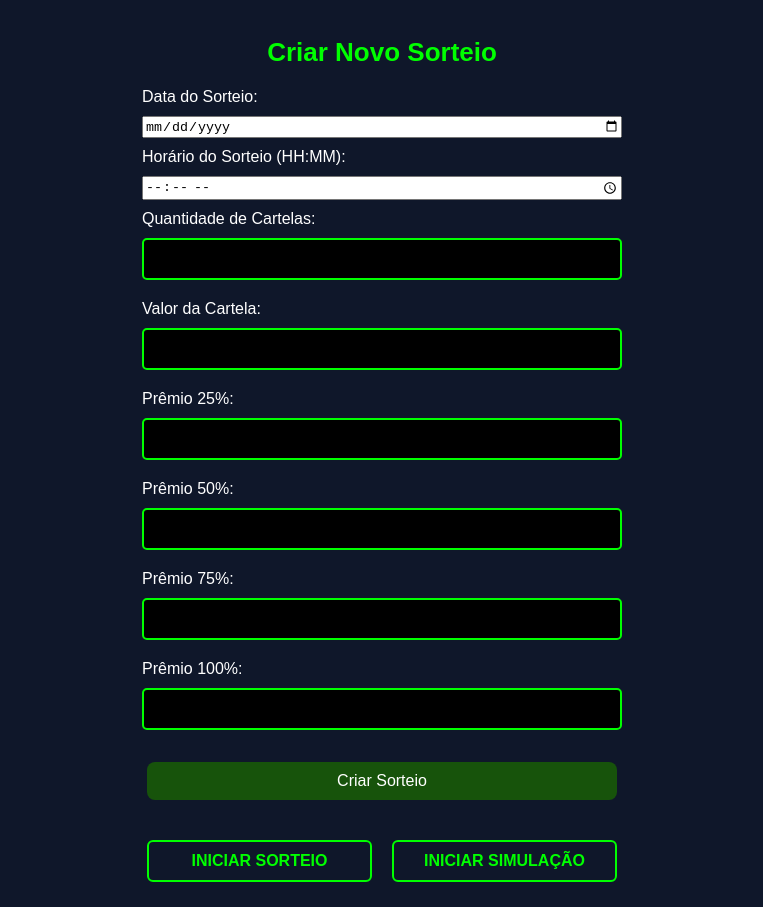
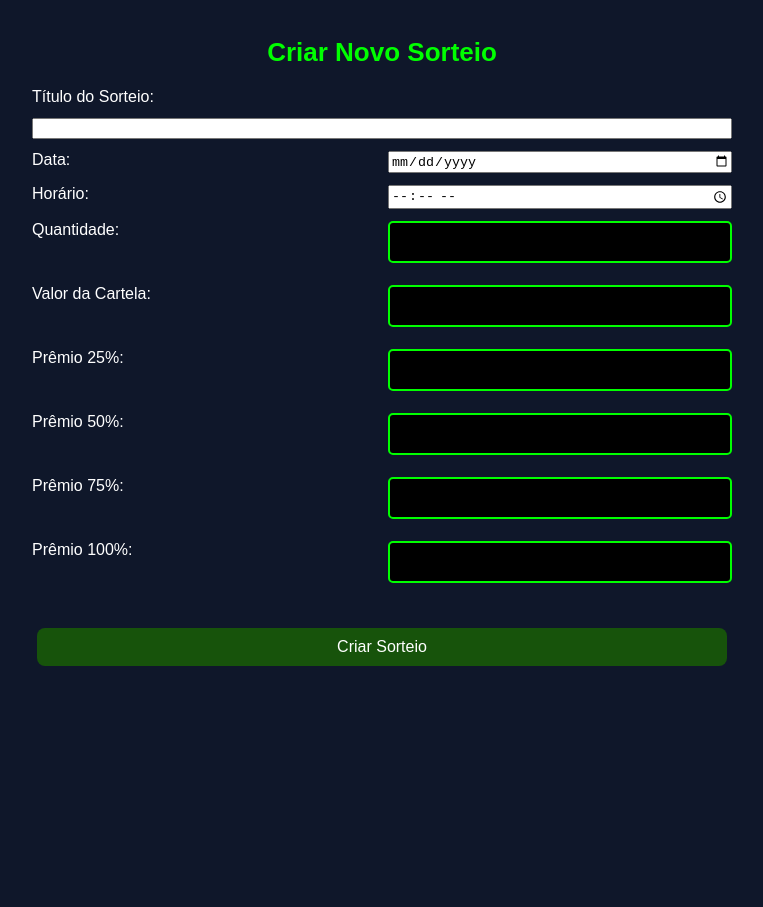
Before and after one commit to blinbingo/kombi, a Next.js app: page /admin/novo in a window 1280 px wide. Shown: the whole page, without its empty margins (258-1021 px from the left). After the commit the page ends 840 px from the top, so only its background shows below. Built offline with nearby package versions, Linux system fonts and the light colour scheme.

Commit message:
Update novo.js

```diff
--- a/pages/admin/novo.js
+++ b/pages/admin/novo.js
@@ -2,6 +2,7 @@ import React, { useState } from "react";
 import { supabase } from "../../utils/supabaseClient";
 
 export default function NovoSorteio() {
+  const [titulo, setTitulo] = useState("");
   const [data, setData] = useState("");
   const [horario, setHorario] = useState("");
   const [quantidade, setQuantidade] = useState("");
@@ -29,7 +30,7 @@ export default function NovoSorteio() {
   };
 
   const criarSorteio = async () => {
-    if (!data || !horario || !quantidade || !valorCartela || !premios[25] || !premios[50] || !premios[75] || !premios[100]) {
+    if (!titulo || !data || !horario || !quantidade || !valorCartela || !premios[25] || !premios[50] || !premios[75] || !premios[100]) {
       setMensagem("Preencha todos os campos.");
       return;
     }
@@ -40,6 +41,7 @@ export default function NovoSorteio() {
 
     const sorteio = {
       codigoSorteio: codigo,
+      titulo: titulo,
       data: dataSorteio.toISOString(),
       valorCartela: parseFloat(valorCartela),
       premio25: parseFloat(premios[25]),
@@ -77,14 +79,23 @@ export default function NovoSorteio() {
       <h1 style={{ textAlign: "center", color: "#00ff00", fontSize: "26px", marginBottom: "20px" }}>
         Criar Novo Sorteio
       </h1>
-      <div style={{ maxWidth: "480px", margin: "0 auto", display: "flex", flexDirection: "column", gap: "10px" }}>
-        <label>Data do Sorteio:</label>
+      <div style={{
+        maxWidth: "700px",
+        margin: "0 auto",
+        display: "grid",
+        gridTemplateColumns: "1fr 1fr",
+        gap: "12px"
+      }}>
+        <label style={{ gridColumn: "1 / -1" }}>Título do Sorteio:</label>
+        <input type="text" value={titulo} onChange={e => setTitulo(e.target.value)} style={{ gridColumn: "1 / -1" }} />
+
+        <label>Data:</label>
         <input type="date" value={data} onChange={e => setData(e.target.value)} />
 
-        <label>Horário do Sorteio (HH:MM):</label>
+        <label>Horário:</label>
         <input type="time" value={horario} onChange={e => setHorario(e.target.value)} />
 
-        <label>Quantidade de Cartelas:</label>
+        <label>Quantidade:</label>
         <input type="number" value={quantidade} onChange={e => setQuantidade(e.target.value)} />
 
         <label>Valor da Cartela:</label>
@@ -101,22 +112,14 @@ export default function NovoSorteio() {
 
         <label>Prêmio 100%:</label>
         <input type="number" value={premios[100]} onChange={e => setPremios(p => ({ ...p, 100: e.target.value }))} />
+      </div>
 
-        <button onClick={criarSorteio} style={{ marginTop: "12px" }}>
+      <div style={{ maxWidth: "700px", margin: "30px auto 0", display: "flex", flexDirection: "column", gap: "10px" }}>
+        <button onClick={criarSorteio}>
           Criar Sorteio
         </button>
-
-        <div style={{ display: "flex", justifyContent: "space-between", marginTop: "20px", gap: "10px" }}>
-          <button style={{ flex: 1, padding: "10px", backgroundColor: "transparent", border: "2px solid #00ff00", color: "#00ff00", fontWeight: "bold", borderRadius: "6px", cursor: "pointer" }}>
-            INICIAR SORTEIO
-          </button>
-          <button style={{ flex: 1, padding: "10px", backgroundColor: "transparent", border: "2px solid #00ff00", color: "#00ff00", fontWeight: "bold", borderRadius: "6px", cursor: "pointer" }}>
-            INICIAR SIMULAÇÃO
-          </button>
-        </div>
-
         {mensagem && (
-          <p style={{ marginTop: "20px", textAlign: "center", fontWeight: "bold" }}>
+          <p style={{ textAlign: "center", fontWeight: "bold" }}>
             {mensagem}
           </p>
         )}
```
